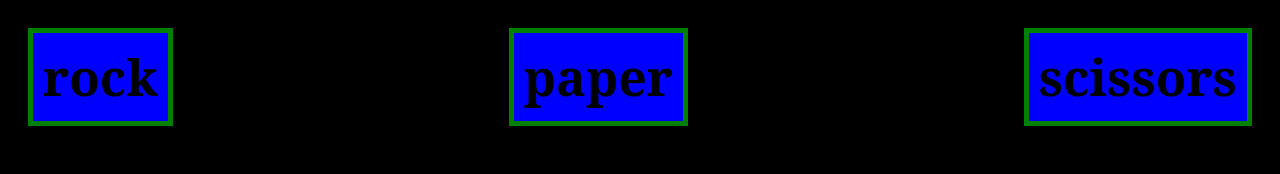
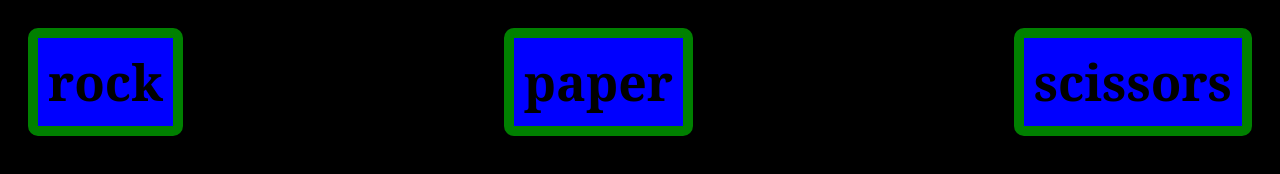
Before and after one commit to coolpig123/rock-paper-scissors, a plain HTML site: page index.html in a window 1280 px wide. Drawn offline with Linux system fonts and the light colour scheme.

Commit message:
rounded corners

```diff
--- a/styles.css
+++ b/styles.css
@@ -5,8 +5,9 @@
 }
 .btn {
     margin: 20px;
-    border: 5px solid green;
+    border: 10px solid green;
     background-color: blue;
+    border-radius: 10px;
     padding: 10px;
     font-size: 50px;
     font-weight: bold;
```
